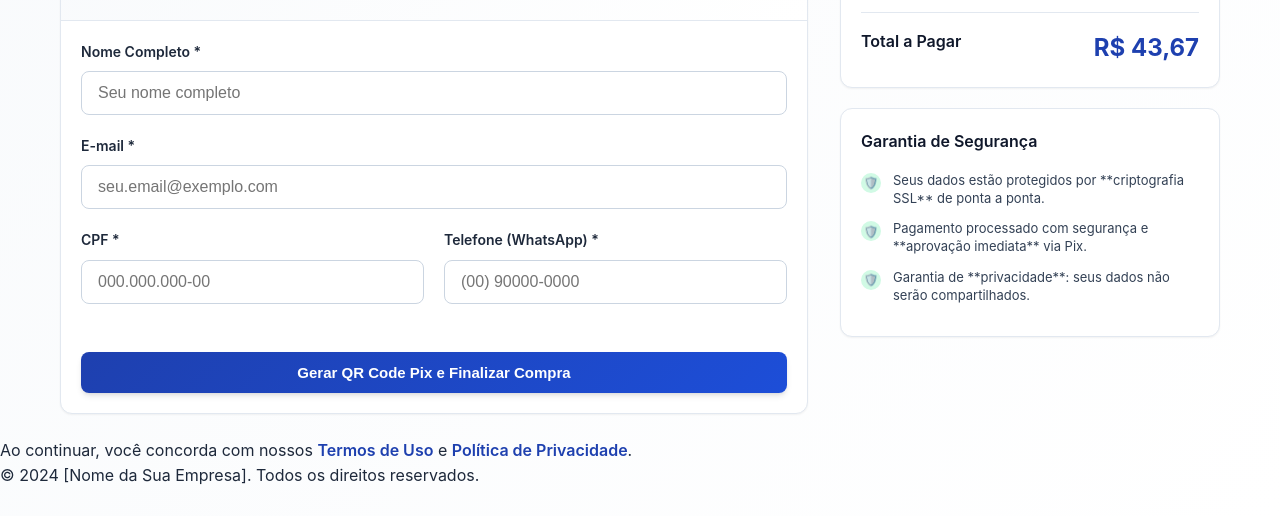
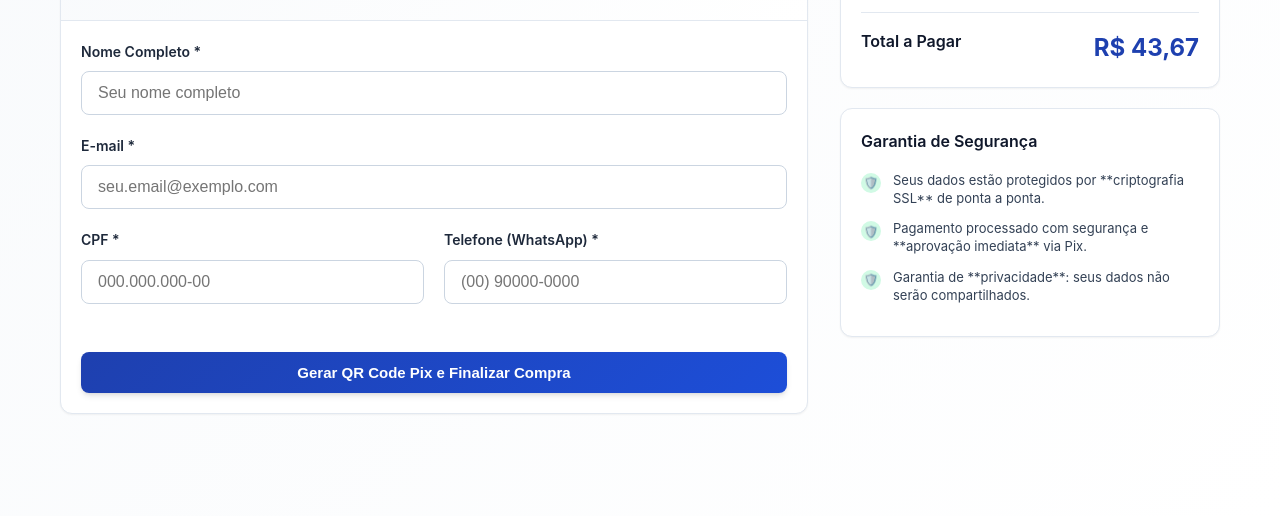
Before and after one commit to profissionale928-collab/checkoutmei, a website: page public/jjajjg/index.html in a window 1280 px wide. Shown: the part 284-800 px from the top of the page. Drawn offline with nearby package versions, Linux system fonts and the light colour scheme.

Commit message:
Update index.html

```diff
--- a/public/jjajjg/index.html
+++ b/public/jjajjg/index.html
@@ -149,12 +149,6 @@
         </div>
     </div>
 
-    <!-- Footer -->
-    <footer class="footer-text">
-        <p>Ao continuar, você concorda com nossos <a href="#" style="color: var(--primary-color); text-decoration: none; font-weight: 600;">Termos de Uso</a> e <a href="#" style="color: var(--primary-color); text-decoration: none; font-weight: 600;">Política de Privacidade</a>.</p>
-        <p class="footer-text-small">© 2024 [Nome da Sua Empresa]. Todos os direitos reservados.</p>
-    </footer>
-
     <!-- Overlay de Carregamento -->
     <div id="loadingOverlay">
         <div class="loading-content">
```
